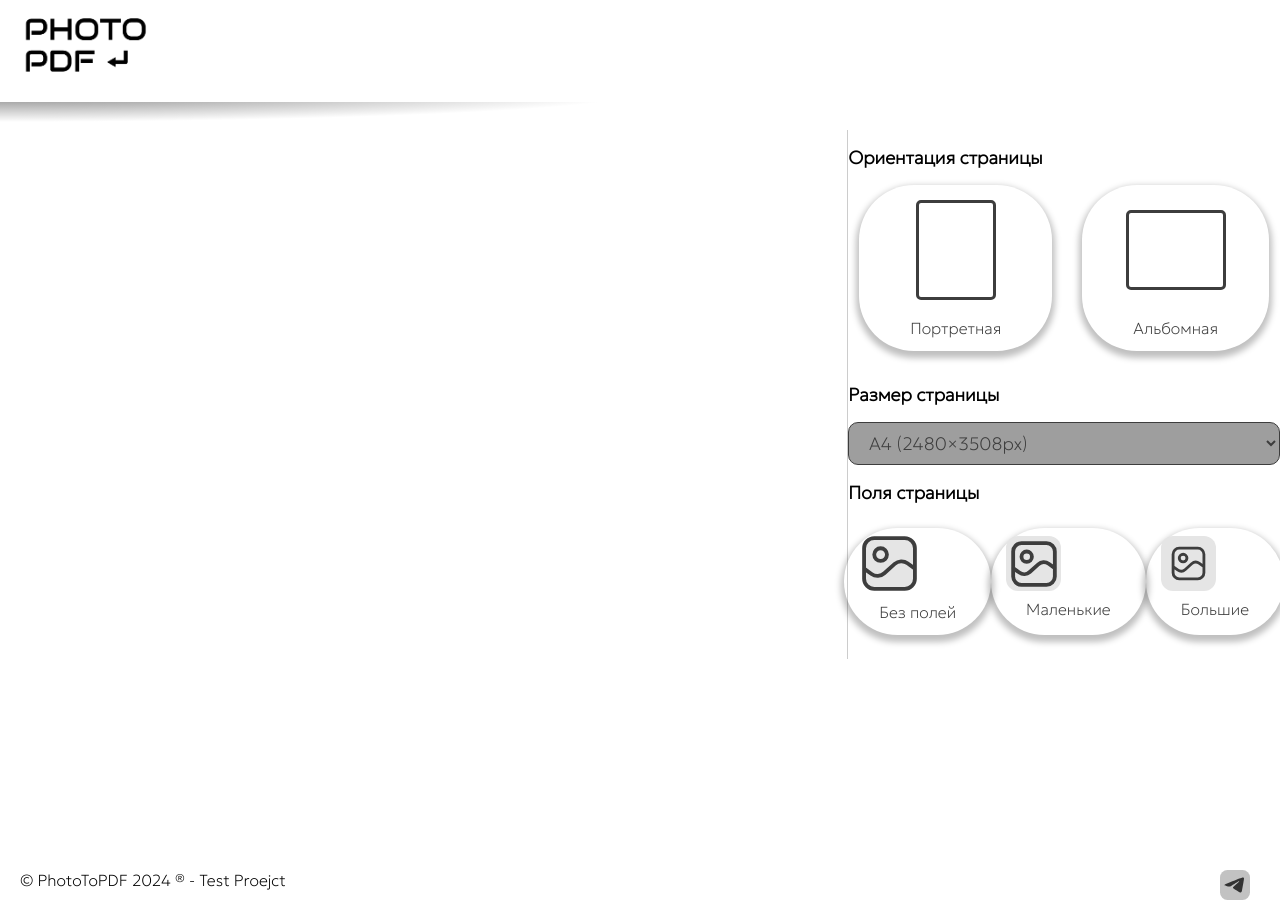
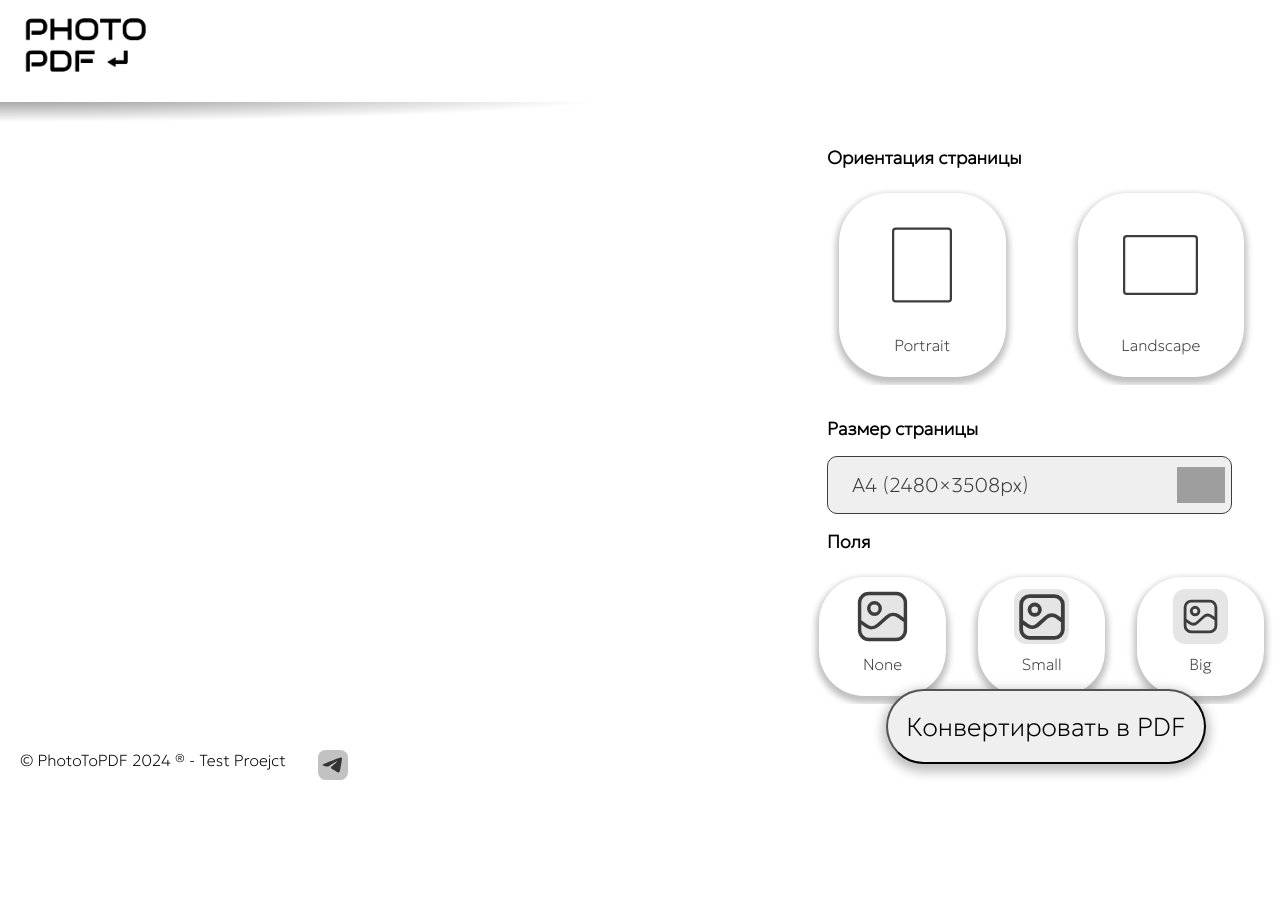
Before and after one commit to oINCLUDEo/PhotoToPDFweb, a Django app: template templates/creating.html in a window 1280 px wide. After the commit the page ends 780 px from the top, so only its background shows below. Run offline with Django 5.2, Linux system fonts and the light colour scheme; the template is opened without the code that fills it, so the values that code supplies are empty; grey boxes are pictures that could not be loaded.

```diff
--- a/PhotoToPDFweb/settings.py
+++ b/PhotoToPDFweb/settings.py
@@ -117,6 +117,7 @@ USE_TZ = True
 # Static files (CSS, JavaScript, Images)
 # https://docs.djangoproject.com/en/5.0/howto/static-files/
 
+STATIC_ROOT = os.path.join(BASE_DIR, 'static')
 STATIC_URL = 'static/'
 
 MEDIA_ROOT = os.path.join(BASE_DIR, 'media')
--- a/PhotoToPDFweb/urls.py
+++ b/PhotoToPDFweb/urls.py
@@ -31,3 +31,4 @@ urlpatterns = [
     re_path(r'^favicon\.ico$', RedirectView.as_view(url=reverse_lazy('staticfiles_url', kwargs={'path': 'icons/favicon.ico'}), permanent=True)),
 ]
 urlpatterns += static(settings.MEDIA_URL, document_root=settings.MEDIA_ROOT)
+urlpatterns += static(settings.STATIC_URL, document_root=settings.STATIC_ROOT)
--- a/main/static/css/creating.css
+++ b/main/static/css/creating.css
@@ -7,25 +7,30 @@
     src: url("fonts/Geologica_Regular.ttf") format("truetype");
 }
 select{
-    background-image: url(main/static/icons/select_icon.svg);
+    background-position: right 6px center;
+    background-repeat: no-repeat;
+    background-size: 12%;
+    appearance: none;
     font-family: "Geologica Thin", "sans-serif";
-    font-size: 18px;
+    font-size: 20px;
     font-weight: 300;
     word-wrap: break-word;
-    width: 100%;
-    padding: 8px 15.75px;
+    width: 85%;
+    height: 58px;
+    padding: 0 48px 0 24px;
+    margin-left: 24px;
     border-radius: 10px;
     border: 1px #3D3D3D solid;
     color: #3D3D3D;
+    cursor: pointer;
 }
 .option_panel_title{
     font-size: 18px;
     font-weight: 700;
-    margin: 16px 0;
+    margin: 16px 24px;
     font-family: 'Geologica Thin', sans-serif;
 }
 .work_area{
-    height: calc(100vh - 60px);
     display: flex;
     justify-content: center;
     flex-wrap: wrap;
@@ -33,7 +38,6 @@ select{
 body{
     background: white;
     margin: 0;
-    height: 100vh;
     display: flex;
     flex-direction: column;
 }
@@ -43,10 +47,21 @@ ul{
     padding: 0;
 }
 .option_image_item{
+    overflow: hidden;
     box-shadow: 0 4px 6px 3px rgba(0, 0, 0, 0.25);
-    border-radius: 55px;
-    padding: 5px 15px;
-    margin: 0 15px;
+    border-radius: 50px;
+    margin: 8px 36px;
+    flex: 1 0 auto;
+    display: flex;
+    position: relative;
+    flex-direction: column;
+    justify-content: center;
+}
+.margin_image_item{
+    overflow: hidden;
+    box-shadow: 0 4px 6px 3px rgba(0, 0, 0, 0.25);
+    border-radius: 45px;
+    margin: 8px 16px;
     flex: 1 0 auto;
     display: flex;
     position: relative;
@@ -58,46 +73,71 @@ ul{
     color: #3D3D3D;
     font-family: 'Geologica Thin', 'sans-serif';
     word-wrap: break-word;
+    font-stretch: 100%;
     font-weight: 300;
-    padding: 10px 20px;
+    padding-bottom: 24px;
+    margin: 0 auto;
     line-height: 16px;
+    width: 90px;
+    box-sizing: border-box;
 }
 .slidebar{
     position: absolute;
     right: 0;
+    padding-bottom: 180px;
     box-sizing: border-box;
-    flex-basis: 380px;
     flex-direction: column;
     display: flex;
-    border-left: 1px solid rgba(0, 0, 0, .2)
 }
 .orientation_image {
+    overflow: hidden;
     cursor: pointer;
     display: flex;
-    margin-left: -4px;
-    margin-right: -4px;
+}
+.btn_convert{
+    cursor: pointer;
+    position: absolute;
+    bottom: 36px;
+    width: 320px;
+    height: 75px;
+    right: 74px;
+    box-shadow: 0px 4.319507598876953px 10.798768043518066px 3.5995893478393555px rgba(0, 0, 0, 0.25);
+    border-radius: 39px;
+}
+.btn_convert span{
+    text-align: center;
+    color: black;
+    font-size: 26px;
+    font-family: 'Geologica Thin', 'sans-serif';
+    font-weight: 300;
+    word-wrap: break-word
 }
 #icon{
     margin: -30px 0;
 }
 .header{
-    flex: 1 0 auto;
+    flex: 0 0 auto;
 }
 .main {
-  flex: 20 auto;
+    flex: 1 0 auto;
+    display: flex;
+    flex-direction: column;
+    height: calc(100vh - 180px);
+    overflow: hidden;
+
 }
 .telegram{
     font-size: 22px;
-    float: right;
+    float: left;
 }
 .copyright{
     float: left;
+    margin-right: 32px;
 }
 footer {
+    left: 0;
     font-family: 'Geologica Thin', sans-serif;
     padding-left: 20px;
-    padding-right: 30px;
-    padding-bottom: 15px;
 }
 hr {
     margin-left: 0;
--- a/templates/creating.html
+++ b/templates/creating.html
@@ -28,22 +28,22 @@
                     <div class="option_panel_title">Ориентация страницы</div>
                     <ul class="orientation_image">
                         <li class="option_image_item">
-                            <svg width="80" height="100" viewBox="0 0 80 100" fill="none" xmlns="http://www.w3.org/2000/svg" style="margin: 10px auto">
+                            <svg width="60" height="75" viewBox="0 0 80 100" fill="none" xmlns="http://www.w3.org/2000/svg" style="margin: 8px auto; height: 128px">
                                 <rect x="1.5" y="1.5" width="77" height="97" rx="3.5" fill="white" stroke="#3D3D3D" stroke-width="3"></rect>
                             </svg>
-                            <div class="option_image_title">Портретная</div>
+                            <div class="option_image_title">Portrait</div>
                         </li>
                         <li class="option_image_item">
-                            <svg width="100" height="80" viewBox="0 0 100 80" fill="none" xmlns="http://www.w3.org/2000/svg" style="margin: auto auto">
+                            <svg width="75" height="60" viewBox="0 0 100 80" fill="none" xmlns="http://www.w3.org/2000/svg" style="margin: 8px auto; height: 128px">
                                 <rect x="98.5" y="1.5" width="77" height="97" rx="3.5" transform="rotate(90 98.5 1.5)" fill="white" stroke="#3D3D3D" stroke-width="3"></rect>
                             </svg>
-                            <div class="option_image_title">Альбомная</div>
+                            <div class="option_image_title">Landscape</div>
                         </li>
                     </ul>
                 </div>
                 <div class="panel_option">
                     <div class="option_panel_title">Размер страницы</div>
-                    <select class="input_option">
+                    <select class="input_option" style="background-image: url(static/icons/select_icon.svg)">
                         <option value="custom">Custom</option>
                         <option value="A4" selected>A4 (2480×3508px)</option>
                         <option value="A5">A5 (1748×2480px)</option>
@@ -51,32 +51,35 @@
                     </select>
                 </div>
                 <div class="panel_option">
-                    <div class="option_panel_title">Поля страницы</div>
+                    <div class="option_panel_title">Поля</div>
                     <ul class="orientation_image">
-                        <li class="option_image_item" style="margin: 8px auto">
-                            <svg width="61" height="61" viewBox="0 0 61 61" fill="none" xmlns="http://www.w3.org/2000/svg">
-                                <rect x="3.5" y="4" width="53" height="53" rx="11.5636" fill="#E5E5E5"></rect>
-                                <path d="M55.9166 35.5835L48.4466 30.2051C44.565 27.4104 39.2602 27.6992 35.705 30.8989L25.2948 40.2681C21.7396 43.4678 16.4348 43.7566 12.5532 40.9619L5.08325 35.5835M15.2499 55.9168H45.7499C51.3648 55.9168 55.9166 51.3651 55.9166 45.7502V15.2502C55.9166 9.63527 51.3648 5.0835 45.7499 5.0835H15.2499C9.63502 5.0835 5.08325 9.63527 5.08325 15.2502V45.7502C5.08325 51.3651 9.63502 55.9168 15.2499 55.9168ZM27.9583 21.6043C27.9583 25.1136 25.1134 27.9585 21.6041 27.9585C18.0948 27.9585 15.2499 25.1136 15.2499 21.6043C15.2499 18.095 18.0948 15.2502 21.6041 15.2502C25.1134 15.2502 27.9583 18.095 27.9583 21.6043Z" stroke="#3D3D3D" stroke-width="3.8125" stroke-linecap="round"></path>
+                        <li class="margin_image_item">
+                            <svg width="55" height="55" viewBox="0 0 55 55" fill="none" xmlns="http://www.w3.org/2000/svg" style="margin: 12px 36px 12px 36px">
+                                <rect x="4" y="3" width="48" height="49" rx="10.6909" fill="#E5E5E5"></rect>
+                                <path d="M50.4166 32.0835L43.6814 27.2341C40.1815 24.7143 35.3986 24.9747 32.1931 27.8597L22.8068 36.3073C19.6013 39.1923 14.8183 39.4527 11.3185 36.9329L4.58325 32.0835M13.7499 50.4168H41.2499C46.3125 50.4168 50.4166 46.3128 50.4166 41.2502V13.7502C50.4166 8.68755 46.3125 4.5835 41.2499 4.5835H13.7499C8.68731 4.5835 4.58325 8.68755 4.58325 13.7502V41.2502C4.58325 46.3128 8.68731 50.4168 13.7499 50.4168ZM25.2083 19.4793C25.2083 22.6435 22.6432 25.2085 19.4791 25.2085C16.315 25.2085 13.7499 22.6435 13.7499 19.4793C13.7499 16.3152 16.315 13.7502 19.4791 13.7502C22.6432 13.7502 25.2083 16.3152 25.2083 19.4793Z" stroke="#3D3D3D" stroke-width="3.4375" stroke-linecap="round"></path>
                             </svg>
-                            <div class="option_image_title">Без полей</div>
+                            <div class="option_image_title">None</div>
                         </li>
-                        <li class="option_image_item" style="margin: 8px auto">
-                            <svg width="55" height="55" viewBox="0 0 55 55" fill="none" xmlns="http://www.w3.org/2000/svg">
+                        <li class="margin_image_item">
+                            <svg width="55" height="55" viewBox="0 0 55 55" fill="none" xmlns="http://www.w3.org/2000/svg" style="margin: 12px 36px 12px 36px">
                                 <rect width="55" height="55" rx="12" fill="#E5E5E5"></rect>
                                 <path d="M48.8334 32.166L42.7105 27.7575C39.5288 25.4667 35.1807 25.7035 32.2666 28.3262L23.7336 36.0059C20.8195 38.6285 16.4713 38.8653 13.2897 36.5745L7.16675 32.166M15.5001 48.8327H40.5001C45.1025 48.8327 48.8334 45.1017 48.8334 40.4993V15.4993C48.8334 10.897 45.1025 7.16602 40.5001 7.16602H15.5001C10.8977 7.16602 7.16675 10.897 7.16675 15.4993V40.4993C7.16675 45.1017 10.8977 48.8327 15.5001 48.8327ZM25.9167 20.7077C25.9167 23.5842 23.5849 25.916 20.7084 25.916C17.8319 25.916 15.5001 23.5842 15.5001 20.7077C15.5001 17.8312 17.8319 15.4993 20.7084 15.4993C23.5849 15.4993 25.9167 17.8312 25.9167 20.7077Z" stroke="#3D3D3D" stroke-width="3.8125" stroke-linecap="round"></path>
                             </svg>
-                            <div class="option_image_title">Маленькие</div>
+                            <div class="option_image_title">Small</div>
                         </li>
-                        <li class="option_image_item" style="margin: 8px auto">
-                            <svg width="55" height="55" viewBox="0 0 55 55" fill="none" xmlns="http://www.w3.org/2000/svg">
+                        <li class="margin_image_item">
+                            <svg width="55" height="55" viewBox="0 0 55 55" fill="none" xmlns="http://www.w3.org/2000/svg" style="margin: 12px 36px 12px 36px">
                                 <rect width="55" height="55" rx="12" fill="#E5E5E5"></rect>
                                 <path d="M42.9168 30.583L38.3859 27.3207C36.0314 25.6255 32.8138 25.8007 30.6574 27.7415L24.343 33.4245C22.1865 35.3653 18.9689 35.5405 16.6145 33.8453L12.0835 30.583M18.2502 42.9163H36.7502C40.1559 42.9163 42.9168 40.1554 42.9168 36.7497V18.2497C42.9168 14.8439 40.1559 12.083 36.7502 12.083H18.2502C14.8444 12.083 12.0835 14.8439 12.0835 18.2497V36.7497C12.0835 40.1554 14.8444 42.9163 18.2502 42.9163ZM25.9585 22.1038C25.9585 24.2324 24.2329 25.958 22.1043 25.958C19.9757 25.958 18.2502 24.2324 18.2502 22.1038C18.2502 19.9752 19.9757 18.2497 22.1043 18.2497C24.2329 18.2497 25.9585 19.9752 25.9585 22.1038Z" stroke="#3D3D3D" stroke-width="2.82125" stroke-linecap="round"></path>
                             </svg>
-                            <div class="option_image_title">Большие</div>
+                            <div class="option_image_title">Big</div>
                         </li>
                     </ul>
                 </div>
             </div>
+            <button class="btn_convert">
+                <span>Конвертировать в PDF</span>
+            </button>
         </div>
     </div>
     <footer>
```
Also changed, not shown: db.sqlite3.
